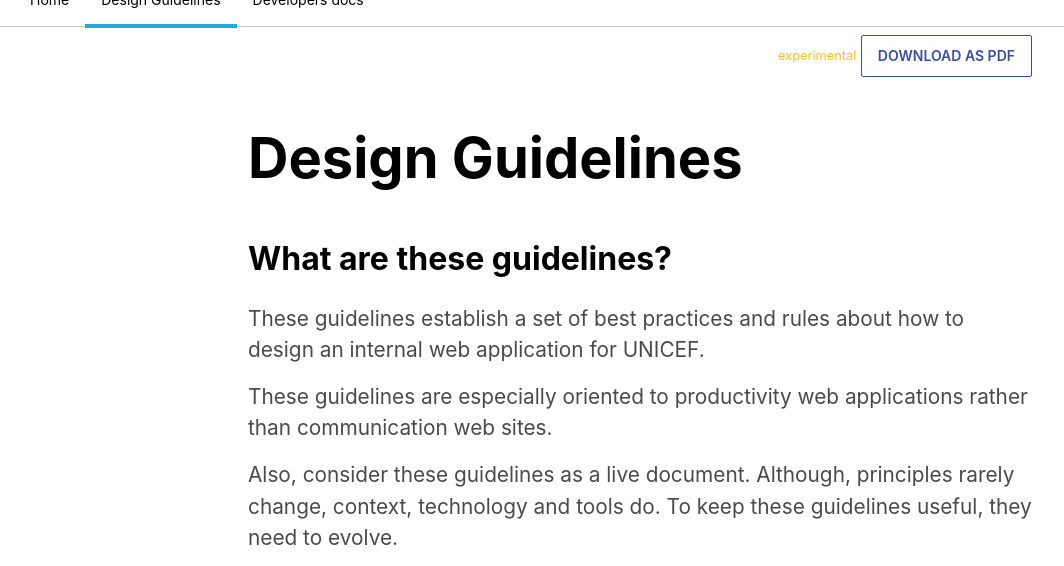
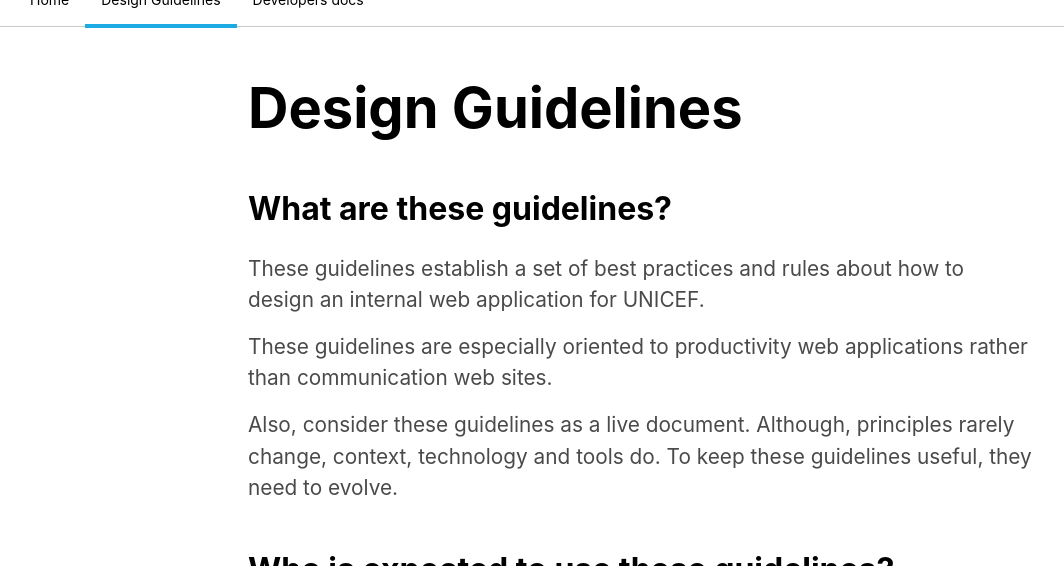
Before and after one commit to unicef/design-system, a Jekyll site: the page built from design-guidelines.md, in a window 1280 px wide and 900 px high, cut to the strip 334-900 px from the top of the window. Shown: the whole strip, without its empty margins (0-1064 px from the left). Built offline with Jekyll 4.4.1, drawn with Linux system fonts in a browser that asks for light colours; nearby versions of some CDN libraries.

Commit message:
removed download pdf temporarily

```diff
--- a/_layouts/page.html
+++ b/_layouts/page.html
@@ -3,10 +3,11 @@
 ---
 <!-- _layout/page -->
 <article class="doc container">
-  <div class="text-right pt-2">
+<!--  <div class="text-right pt-2">
     <small class="text-warning">experimental</small>
     <a class="btn btn-outline-primary" href="./assets/pdf/{{ page.id }}.pdf">Download as PDF</a>
   </div>
+  -->
   <h1 class="display-4">{{ page.title | escape }}</h1>
 
   {{ content }}
```
